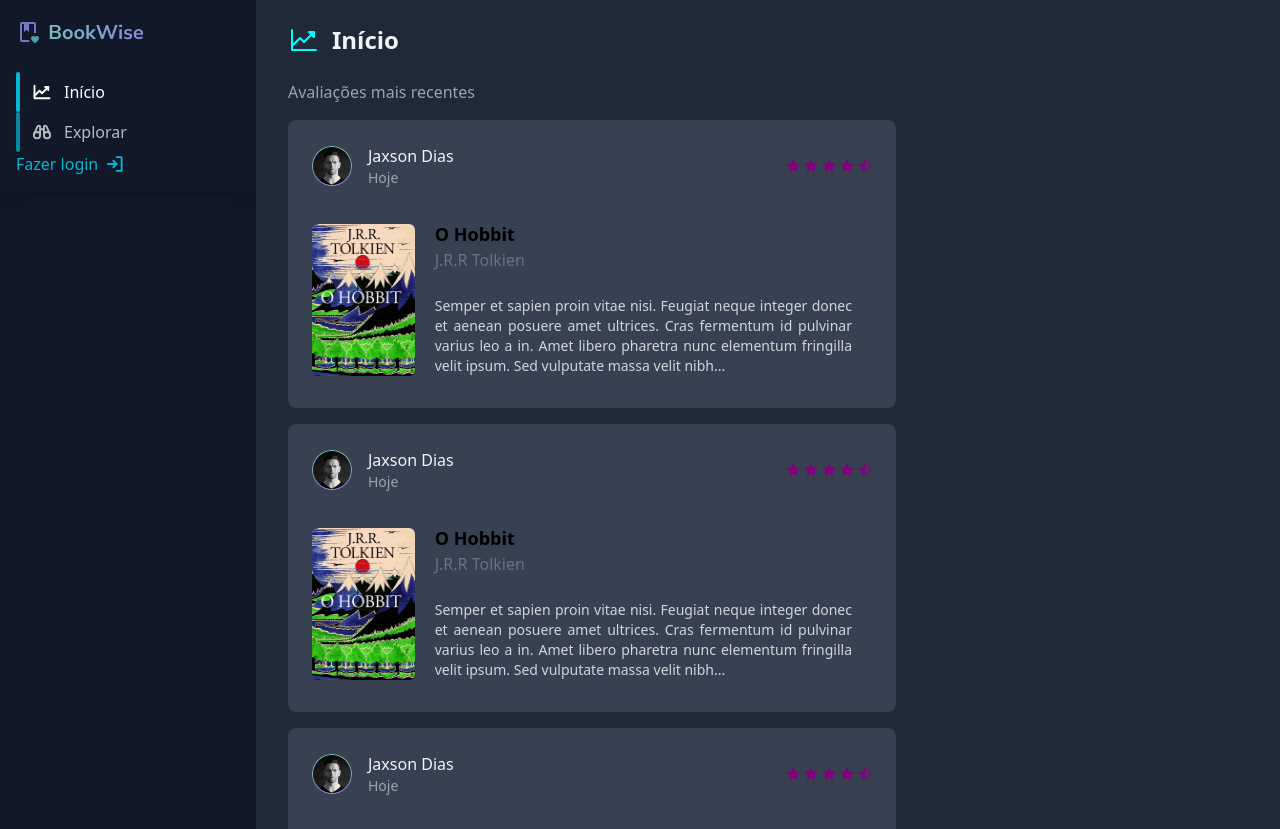
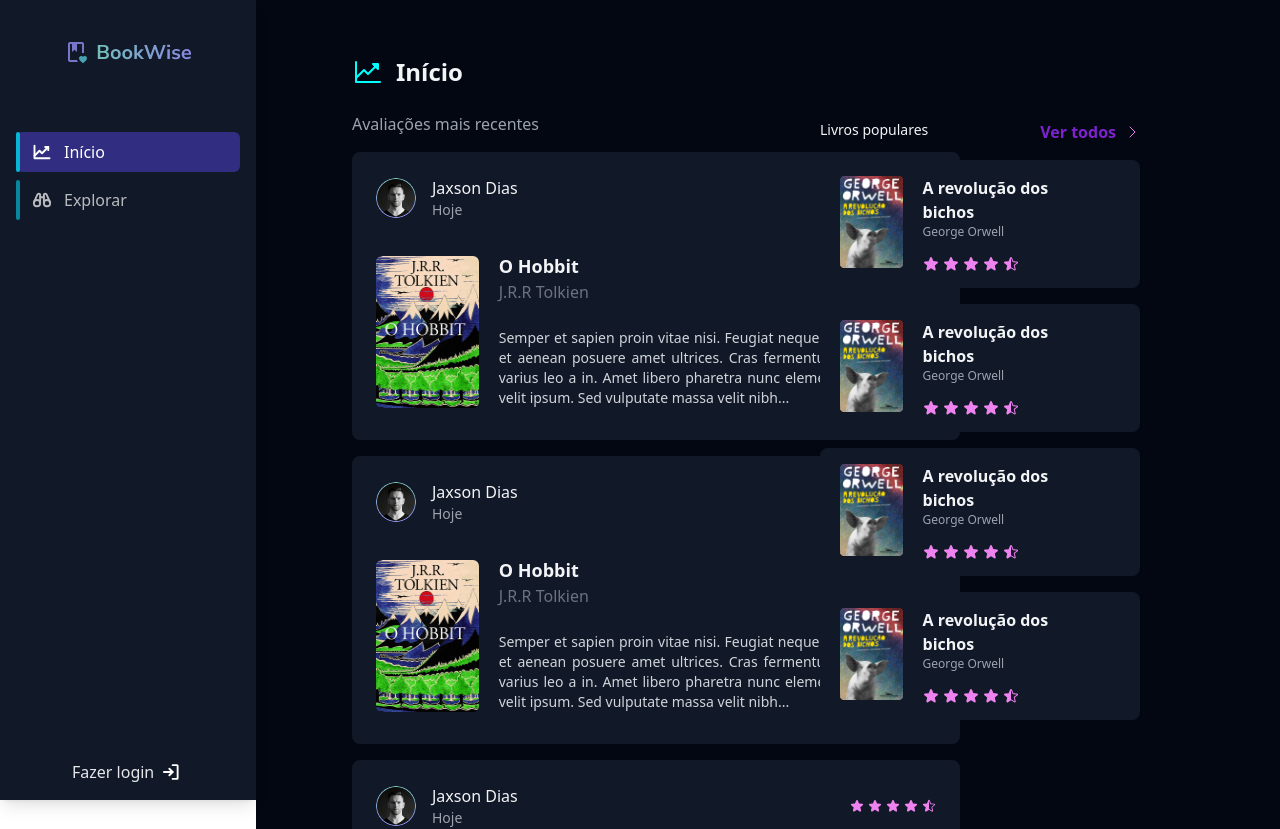
Before and after one commit to samuelwsouza/virtual-library, a React (Vite) app: page / in a window 1280 px wide. Shown: the top 829 px of the page. Built offline with nearby package versions, Linux system fonts and the light colour scheme.

Commit message:
new components (home)

```diff
--- a/src/components/Aside.tsx
+++ b/src/components/Aside.tsx
@@ -1,5 +1,5 @@
 import { Binoculars, ChartLineUp, SignIn } from 'phosphor-react'
-import { Link } from 'react-router'
+import { Link, NavLink } from 'react-router'
 import logoSidebar from '../assets/Logo.svg'
 
 interface ClassNameProps {
@@ -9,41 +9,44 @@ interface ClassNameProps {
 export function Aside({ className }: ClassNameProps) {
   return (
     <aside
-      className={`h-full bg-gray-900 text-white p-4 shadow-lg ${className}`}
+      className={`h-full bg-gray-900 text-white p-4 shadow-lg ${className} flex flex-col justify-between`}
     >
-      <div>
-        <img src={logoSidebar} alt="" />
-        <nav className="mt-6">
-          <Link
+      <div className="flex flex-col items-center mb-8 mt-5">
+        <img className="w-32" src={logoSidebar} alt="Logo" />
+      </div>
+
+      <nav className="flex flex-col mt-8 gap-2 flex-grow">
+        <NavLink
           to="/"
-            className="flex items-center gap-3 w-full px-4 py-2 rounded-md hover:bg-indigo-900 relative"
+          className={({ isActive }) =>
+            `flex items-center gap-3 w-full px-4 py-2 rounded-md ${isActive ? 'bg-indigo-900' : 'hover:bg-indigo-900'} relative`
+          }
         >
-            {/* Div de seleção (somente no link ativo) */}
           <div className="absolute left-0 top-0 h-full w-1 bg-cyan-500 rounded-md transition-transform duration-300" />
           <ChartLineUp size={20} weight="bold" />
           <span className="font-medium">Início</span>
-          </Link>
+        </NavLink>
 
-          <Link
+        <NavLink
           to="/explore"
-            className="flex items-center gap-3 w-full px-4 py-2 rounded-md hover:bg-indigo-900 opacity-70 relative"
+          className={({ isActive }) =>
+            `flex items-center gap-3 w-full px-4 py-2 rounded-md ${isActive ? 'bg-indigo-900' : 'hover:bg-indigo-900'} opacity-70 relative`
+          }
         >
-            {/* Div de seleção para o link ativo */}
           <div className="absolute left-0 top-0 h-full w-1 bg-cyan-500 rounded-md transition-transform duration-300" />
           <Binoculars size={20} weight="bold" />
           <span className="font-medium">Explorar</span>
-          </Link>
+        </NavLink>
       </nav>
 
-        <div className="mt-auto">
+      <div className="mt-auto ml-14">
         <Link
           to="/sign-in"
           className="flex items-center gap-2 text-cyan-500 hover:text-cyan-400"
         >
-            <span>Fazer login</span>
+          <span className="text-gray-200">Fazer login</span>
           <SignIn size={20} weight="bold" />
         </Link>
-        </div>
       </div>
     </aside>
   )
--- /dev/null
+++ b/src/components/BookCard.tsx
@@ -0,0 +1,30 @@
+import { Star, StarHalf } from 'phosphor-react'
+import Book from '../assets/BooktoCard.png'
+
+export function BookCard() {
+  return (
+    <div className="w-80 h-32 flex bg-gray-900 px-5 py-4 rounded-lg">
+      <div>
+        <img src={Book} alt="" />
+      </div>
+      <div className="flex flex-col justify-between px-5">
+        <div className="flex flex-col">
+          <span className="text-base font-semibold text-gray-100">
+            A revolução dos bichos
+          </span>
+          <span className="text-xs text-gray-400">George Orwell</span>
+        </div>
+
+        <div className="flex items-center gap-1">
+          <Star color="violet" weight="fill" />
+          <Star color="violet" weight="fill" />
+          <Star color="violet" weight="fill" />
+          <Star color="violet" weight="fill" />
+          <StarHalf color="violet" weight="fill" />
+        </div>
+      </div>
+    </div>
+  )
+}
+
+// ao passar de um certo limite ... sem quebrar linhas e o ui
--- a/src/components/Comment.tsx
+++ b/src/components/Comment.tsx
@@ -3,7 +3,7 @@ import Avatar from '../assets/Avatar.png'
 import Book from '../assets/Book.png'
 export function Comment() {
   return (
-    <div className="flex w-[608px] h-72 bg-gray-700 rounded-lg flex-col">
+    <div className="flex w-[608px] h-72 bg-gray-900 rounded-lg flex-col">
       <header className="w-full h-16 flex justify-between items-center px-6 pt-7">
         <div className="flex items-center">
           <img
@@ -18,11 +18,11 @@ export function Comment() {
         </div>
 
         <div className="flex items-center gap-1">
-          <Star color="purple" weight="fill" height={14} width={14} />
-          <Star color="purple" weight="fill" height={14} width={14} />
-          <Star color="purple" weight="fill" height={14} width={14} />
-          <Star color="purple" weight="fill" height={14} width={14} />
-          <StarHalf color="purple" weight="fill" height={14} width={14} />
+          <Star color="violet" weight="fill" height={14} width={14} />
+          <Star color="violet" weight="fill" height={14} width={14} />
+          <Star color="violet" weight="fill" height={14} width={14} />
+          <Star color="violet" weight="fill" height={14} width={14} />
+          <StarHalf color="violet" weight="fill" height={14} width={14} />
         </div>
       </header>
 
@@ -37,7 +37,9 @@ export function Comment() {
 
         <div className="w-full flex flex-col px-5 pt-2">
           <div className="mb-2">
-            <span className="block font-bold text-lg">O Hobbit</span>
+            <span className="block font-bold text-lg text-gray-100">
+              O Hobbit
+            </span>
             <span className="block text-gray-500">J.R.R Tolkien</span>
           </div>
           <p className="flex-wrap text-gray-300 text-justify text-sm pt-4">
--- a/src/index.css
+++ b/src/index.css
@@ -1,3 +1,10 @@
 @tailwind base;
 @tailwind components;
 @tailwind utilities;
+
+* {
+  margin: 0;
+  padding: 0;
+  box-sizing: border-box;
+  color: white;
+}
--- a/src/pages/_layouts/app.tsx
+++ b/src/pages/_layouts/app.tsx
@@ -4,12 +4,12 @@ import { Aside } from '../../components/Aside'
 
 export function AppLayout() {
   return (
-    <div className="flex min-h-screen bg-gray-900">
+    <div className="flex min-h-screen relative">
       {/* Sidebar fixa com largura definida */}
-      <Aside className="w-64 flex-shrink-0" />
+      <Aside className="w-64 h-full fixed top-0 left-0 flex-shrink-0 z-10" />
 
       {/* Conteúdo principal, ocupando o restante do espaço */}
-      <div className="flex-1 flex flex-col gap-6 p-8 pt-6 bg-gray-800 overflow-hidden">
+      <div className="flex-1 flex flex-col gap-6 pl-24 p-8 pt-14 bg-gray-950 overflow-hidden ml-64">
         <Outlet />
       </div>
     </div>
--- a/src/pages/app/home/home.tsx
+++ b/src/pages/app/home/home.tsx
@@ -1,9 +1,13 @@
-import { ChartLineUp } from 'phosphor-react'
+import { CaretRight, ChartLineUp } from 'phosphor-react'
+import {} from 'phosphor-react'
+import { Link } from 'react-router'
+import { BookCard } from '../../../components/BookCard'
 import { Comment } from '../../../components/Comment'
 
 export function Home() {
   return (
-    <div className="flex flex-col gap-6">
+    <div className="grid grid-cols-2 gap-10">
+      <div className="flex flex-col gap-6 w-full">
         <div className="flex items-center gap-3">
           <ChartLineUp color="aqua" size={32} weight="fill" />
           <span className="text-gray-100 text-2xl font-semibold">Início</span>
@@ -20,5 +24,21 @@ export function Home() {
           </div>
         </div>
       </div>
+
+      <div className="w-80 flex flex-col gap-4 pt-16">
+        <div className="flex justify-between">
+          <span className="text-sm text-gray-100">Livros populares</span>
+          <Link to="/explore" className="flex items-center gap-2">
+            <span className="text-purple-700 font-semibold">Ver todos</span>{' '}
+            <CaretRight color="violet" />
+          </Link>
+        </div>
+
+        <BookCard />
+        <BookCard />
+        <BookCard />
+        <BookCard />
+      </div>
+    </div>
   )
 }
```
Also changed, not shown: src/assets/BooktoCard.png (added). Lines whose indentation alone changed are shown as unchanged.
